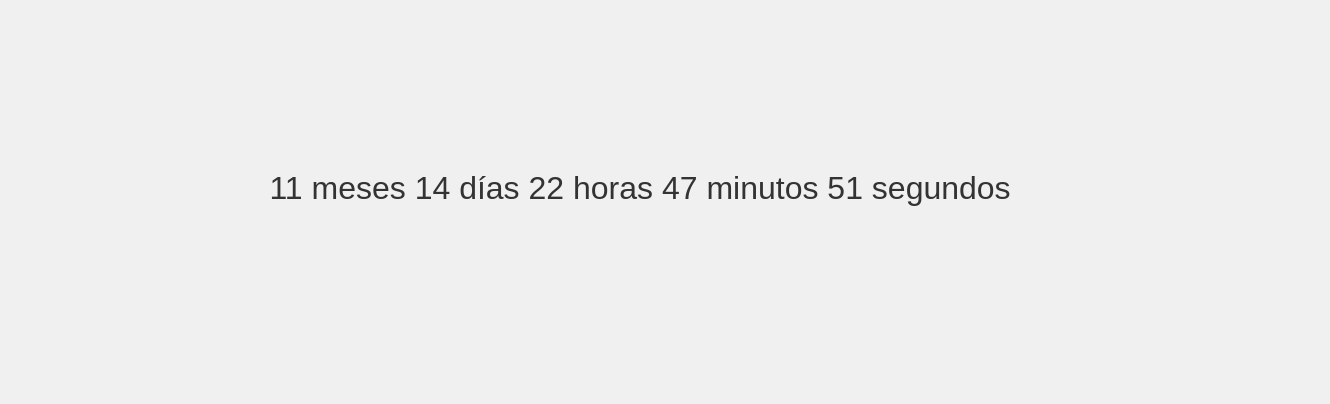
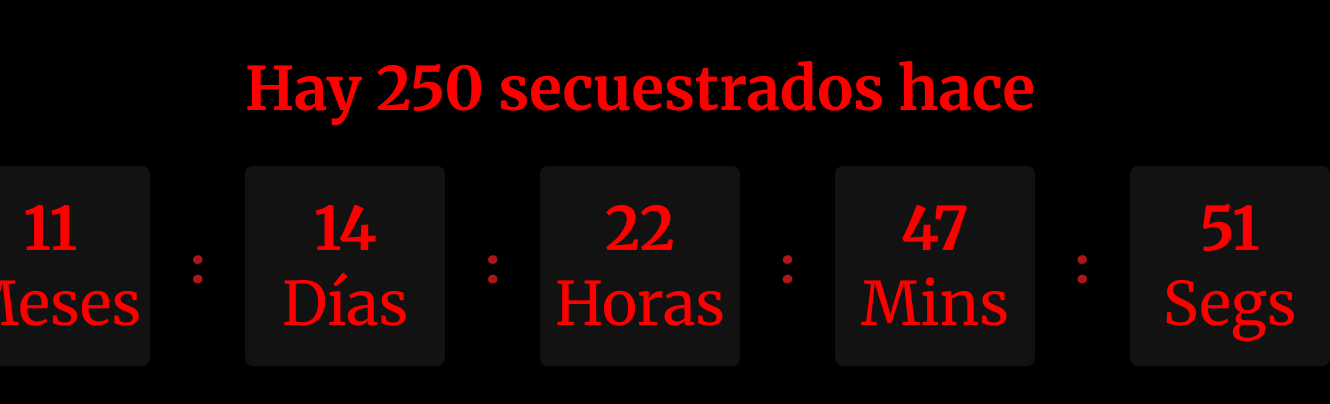
Before and after one commit to TobyAkselrad/TobyAkselrad.github.io, a plain HTML site: page index.html in a window 1280 px wide. Shown: the part 220-624 px from the top of the page, 1330 px wide, since content can reach past the window. Drawn offline with Linux system fonts and the light colour scheme.

Commit message:
falta que title

```diff
--- a/index.html
+++ b/index.html
@@ -4,24 +4,88 @@
     <meta charset="UTF-8">
     <meta name="viewport" content="width=device-width, initial-scale=1.0">
     <title>Contador desde el 7 de octubre</title>
+    <link rel="stylesheet" href="styles.css">
+    <link rel="preconnect" href="https://fonts.googleapis.com">
+    <link rel="preconnect" href="https://fonts.gstatic.com" crossorigin>
+    <link href="https://fonts.googleapis.com/css2?family=Merriweather:ital,wght@0,300;0,400;0,700;0,900;1,300;1,400;1,700;1,900&display=swap" rel="stylesheet">
     <style>
         body {
-            font-family: Arial, sans-serif;
-            display: flex;
-            justify-content: center;
-            align-items: center;
-            height: 100vh;
-            background-color: #f0f0f0;
+            font-family: 'Merriweather', serif;
+            flex-direction: column;
+            flex: 1;
         }
 
         .contador {
-            font-size: 2em;
-            color: #333;
+            display: flex;
+            gap: 20px;
         }
+
+        p{
+            margin: 20px;
+            align-self: center;
+        }
+
+        .unidad {
+            text-align: center;
+            font-size: 60px;
+            color: red;
+            background-color: rgb(18, 18, 18);
+            height: 200px;
+            width: 200px;
+            justify-content: center;
+            align-content: center;
+            border-radius: 8px;
+        }
+
+        .numero {
+            font-size: 60px;
+            font-weight: bold;
+        }
+
+        .texto {
+            font-size: 60px;
+            font-weight: normal;
+        }
+
+        h1{
+            font-size: 60px;
+            color: red;
+            margin-bottom: 40px;
+        }
+
+
     </style>
 </head>
 <body>
-    <div class="contador" id="contador"></div>
+
+    <h1>Hay 250 secuestrados hace</h1>
+
+    <div class="contador" id="contador">
+        <div class="unidad">
+            <div class="numero" id="meses"></div>
+            <div class="texto">Meses</div>
+        </div>
+         <p>:</p>
+        <div class="unidad">
+            <div class="numero" id="dias"></div>
+            <div class="texto">Días</div>
+        </div>
+        <p>:</p>
+        <div class="unidad">
+            <div class="numero" id="horas"></div>
+            <div class="texto">Horas</div>
+        </div>
+        <p>:</p>
+        <div class="unidad">
+            <div class="numero" id="minutos"></div>
+            <div class="texto">Mins</div>
+        </div>
+        <p>:</p>
+        <div class="unidad">
+            <div class="numero" id="segundos"></div>
+            <div class="texto">Segs</div>
+        </div>
+    </div>
 
     <script>
         function actualizarContador() {
@@ -41,8 +105,11 @@
             const dias = diasTotales % 30.44; // Aproximación para días en un mes
             const meses = mesesTotales;
 
-            document.getElementById("contador").innerHTML =
-                `${meses} meses ${Math.floor(dias)} días ${horas} horas ${minutos} minutos ${segundos} segundos`;
+            document.getElementById("meses").innerHTML = meses;
+            document.getElementById("dias").innerHTML = Math.floor(dias);
+            document.getElementById("horas").innerHTML = horas;
+            document.getElementById("minutos").innerHTML = minutos;
+            document.getElementById("segundos").innerHTML = segundos;
         }
 
         setInterval(actualizarContador, 1000);
--- /dev/null
+++ b/styles.css
@@ -0,0 +1,18 @@
+
+body {
+    font-family: Arial, sans-serif;
+    display: flex;
+    justify-content: center;
+    align-items: center;
+    height: 100vh;
+    background-color: black;
+}
+
+.contador {
+    font-size: 50px;
+    color: rgb(172, 22, 22);
+    font-family: "Merriweather", serif;
+    font-weight: 900;
+    font-style: normal;
+
+}
```
